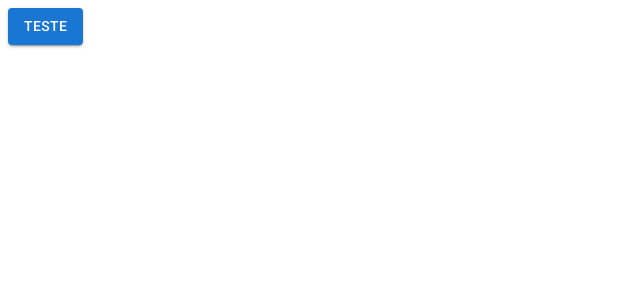
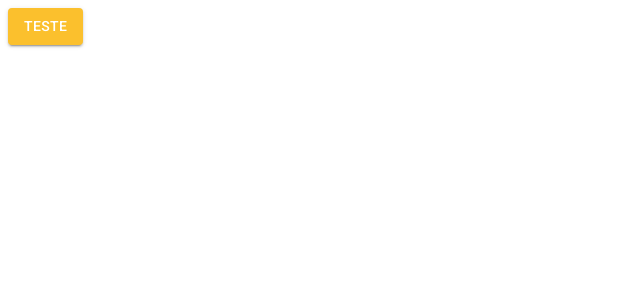
Before and after one commit to fabiopenha/react-mui-typescript, a React (Create React App) app: page /pagina-inicial in a window 1280 px wide. Shown: the top 300 px of the page, without its empty margins (0-640 px from the left). Built offline with nearby package versions, Linux system fonts and the light colour scheme.

Commit message:
feat: adicionado o tema claro e provider

```diff
--- a/src/App.tsx
+++ b/src/App.tsx
@@ -1,10 +1,15 @@
+import { ThemeProvider } from "@emotion/react";
 import { BrowserRouter } from "react-router-dom";
+
 import { AppRoutes } from "./routes";
+import { LightTheme } from "./shared/themes";
 
 export const App = () => {
   return (
-    <BrowserRouter>
-      <AppRoutes />
-    </BrowserRouter>
+    <ThemeProvider theme={LightTheme}>
+      <BrowserRouter>
+        <AppRoutes />
+      </BrowserRouter>
+    </ThemeProvider>
   );
 };
--- a/src/routes/index.tsx
+++ b/src/routes/index.tsx
@@ -4,7 +4,7 @@ import { Button } from '@mui/material'
 export const AppRoutes = () => {
   return (
     <Routes>
-        <Route path="/pagina-inicial" element={<Button variant='contained'>Teste</Button>}/>
+        <Route path="/pagina-inicial" element={<Button variant='contained' color="primary">Teste</Button>}/>
         <Route path="*" element={<Navigate to='/pagina-inicial'/>}/>
     </Routes>
   )
--- /dev/null
+++ b/src/shared/themes/Light.ts
@@ -0,0 +1,23 @@
+import { createTheme } from '@mui/material';
+import { cyan, yellow } from '@mui/material/colors';
+
+export const LightTheme = createTheme({
+    palette: {
+        primary: {
+            main: yellow[700],
+            dark: yellow[800],
+            light: yellow[500],
+            contrastText: '#ffffff',
+        },
+        secondary: {
+            main: cyan[500],
+            dark: cyan[400],
+            light: cyan[300],
+            contrastText: '#ffffff',
+        },
+        background: {
+            default: '#f7f6f3',
+            paper: '#ffffff',
+        }
+    }
+})
--- a/src/shared/themes/index.ts
+++ b/src/shared/themes/index.ts
@@ -1 +1 @@
-export { };
+export * from './Light';
```
